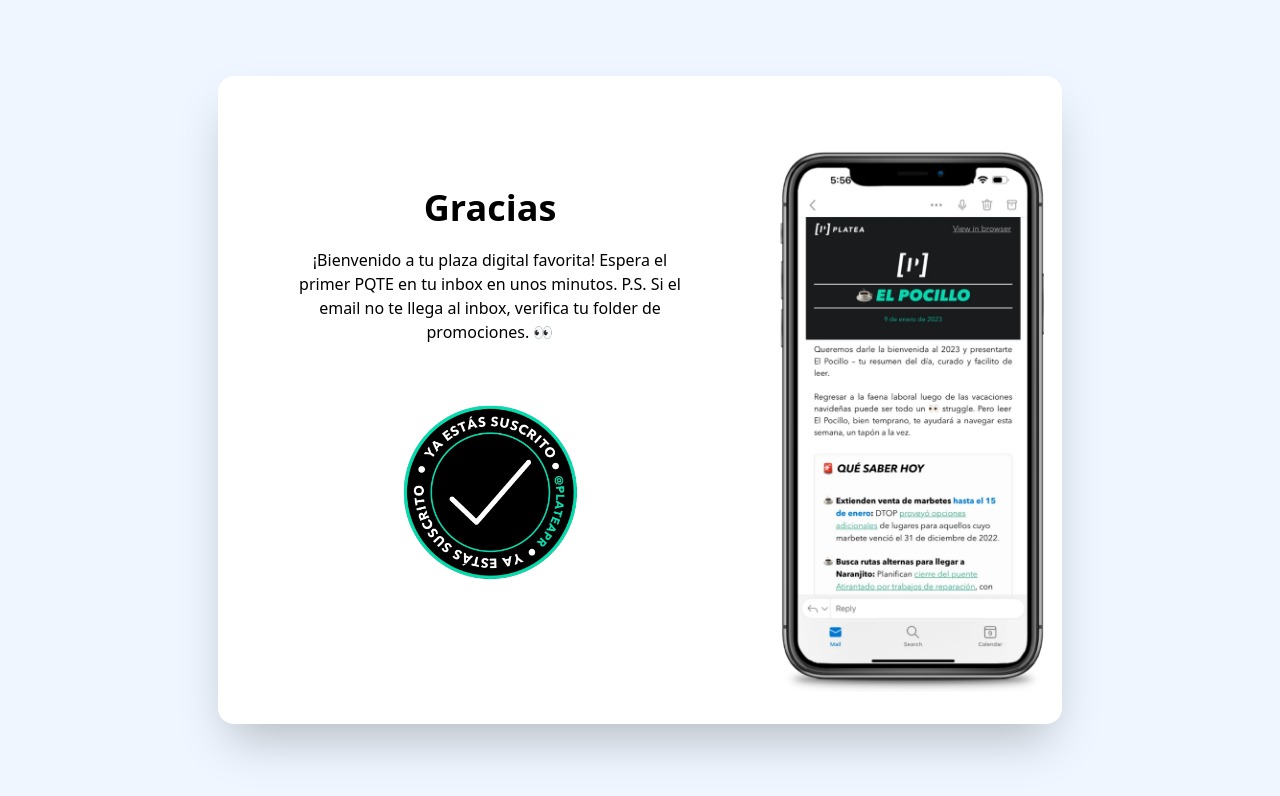
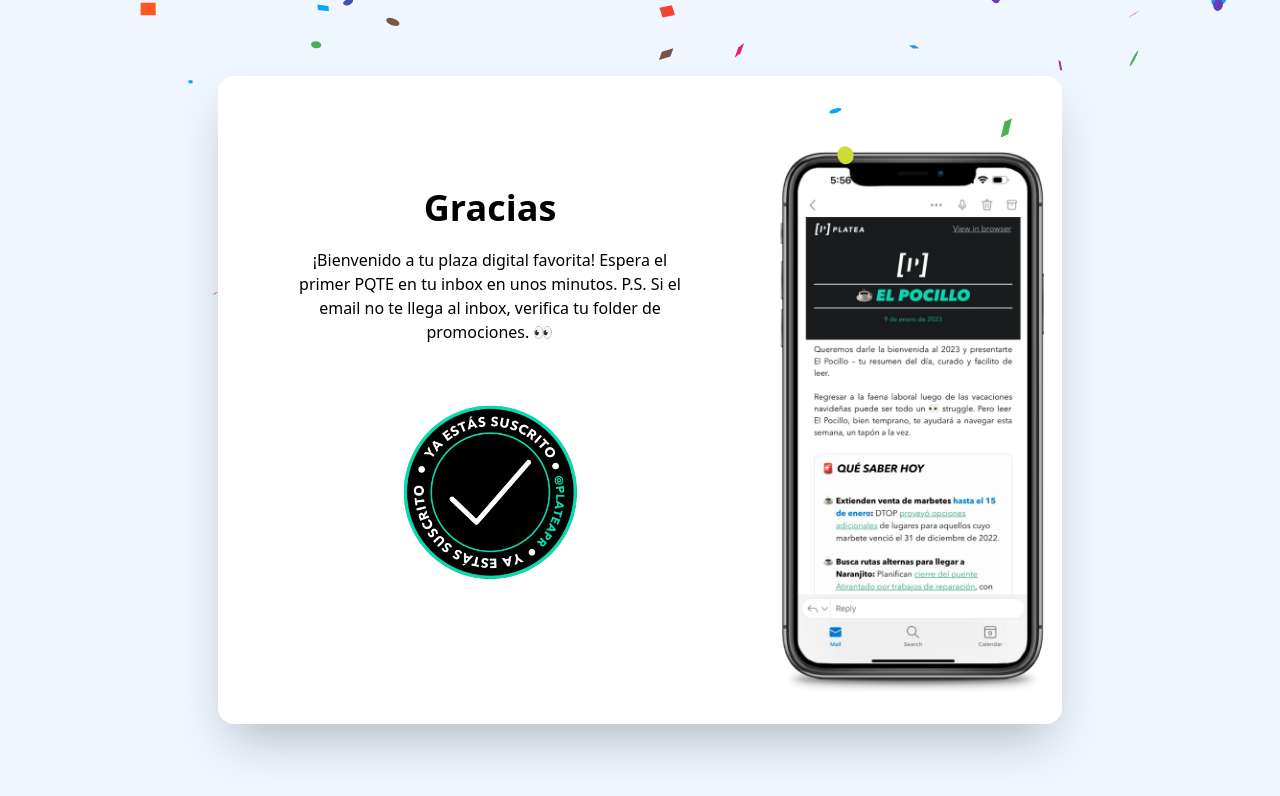
Before and after one commit to Icvza/capstone, a Next.js app: page /subscribe in a window 1280 px wide. Both pictures are taken after typing "Sample" into the empty fields and a click on the button "Submit". Shown: the top 796 px of the page. Built offline with nearby package versions, Linux system fonts and the light colour scheme.

Commit message:
confetti

```diff
--- a/package.json
+++ b/package.json
@@ -17,6 +17,7 @@
     "eslint-config-next": "13.1.5",
     "next": "13.1.5",
     "react": "18.2.0",
+    "react-confetti": "^6.1.0",
     "react-dom": "18.2.0",
     "typescript": "4.9.4"
   },
--- a/pages/subscribe.tsx
+++ b/pages/subscribe.tsx
@@ -1,12 +1,20 @@
 import Image from "next/image"
-import { useState } from "react"
+import { useState, useEffect } from "react"
 import Button from '../components/Button'
-import tryMe from '../public/PLATEADONE.webp'
+import checkSub from '../public/PLATEADONE.webp'
+import Confetti from 'react-confetti'
 
 export default function Subscribe() {
 
+    const [width, setWidth] = useState(0);
+    const [height, setHeight] = useState(0);
     const [showLoader, setShowLoader] = useState(false)
     const [subComp, setSubComp] = useState(false)
+
+    useEffect(() => {
+        setWidth(window.innerWidth)
+        setHeight(window.innerHeight)
+    }, [width, height])
 
     const onSubmit = (event: any) => {
         event.preventDefault();
@@ -22,6 +30,14 @@
 
     return (
         <>
+            {subComp ?
+                <Confetti
+                    width={width}
+                    height={height}
+                />
+                :
+                <div style={{display: 'none'}} ></div>
+            }
             <div className="flex items-center py-8 justify-center min-h-screen bg-blue-50">
                 <div className=" relative flex flex-col md:flex-row  py-8 space-y-10 bg-white shadow-2xl rounded-2xl  space-y-0 md:m-0">
 
@@ -34,7 +50,7 @@
                                     P.S. Si el email no te llega al inbox, verifica tu folder de promociones. 👀 </p>
 
                                 <div className=" flex justify-center content-center items-center bg-white">
-                                    <Image className="duration-200 hover:scale-105" src={tryMe} alt="Your Photo" placeholder='blur'  width={200} height={200} />
+                                    <Image className="duration-200 hover:scale-105" src={checkSub} alt="Your Photo" placeholder='blur' width={200} height={200} />
                                 </div>
                             </div>
 
```
Also changed, not shown: 1 other file (tests, documents, lock files or other folders).
